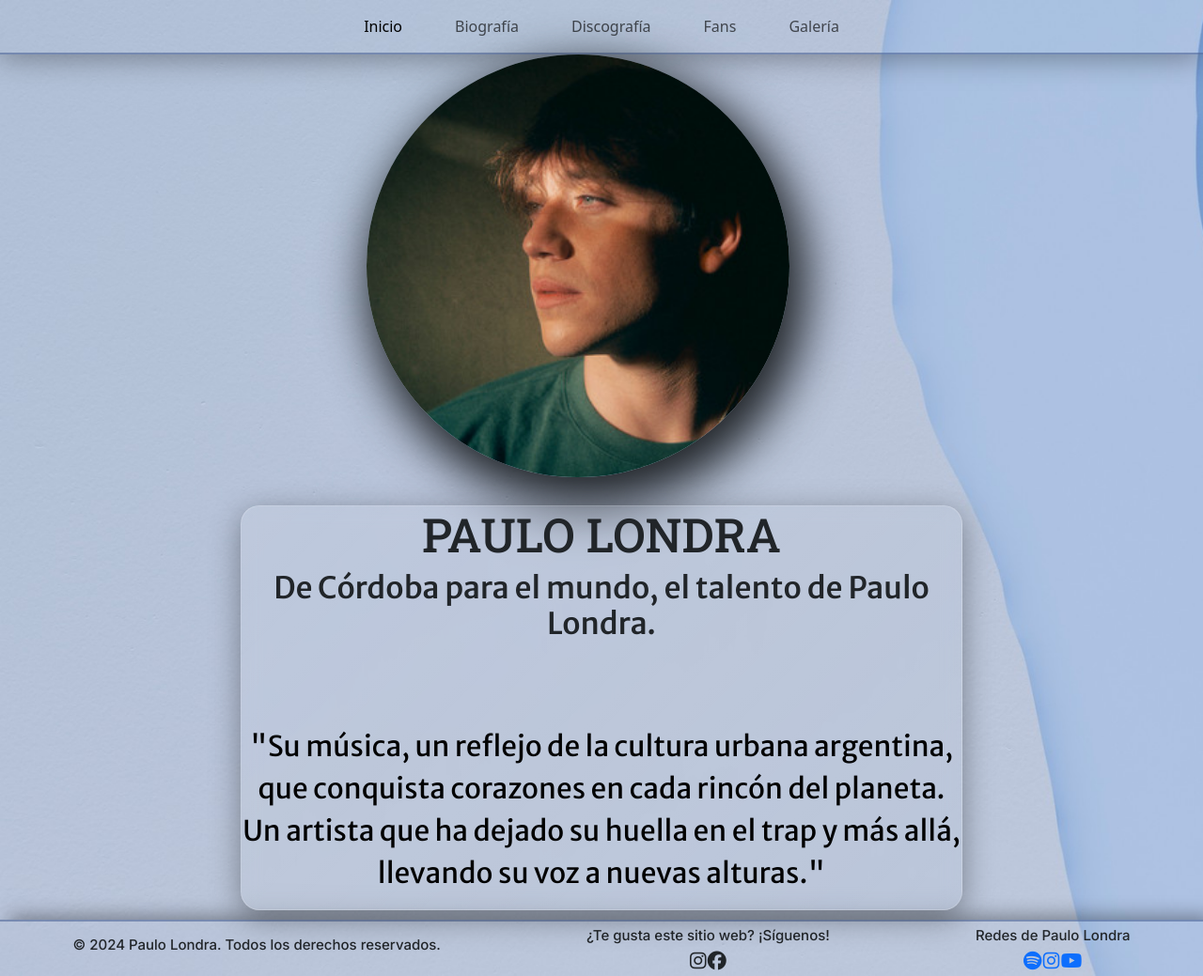
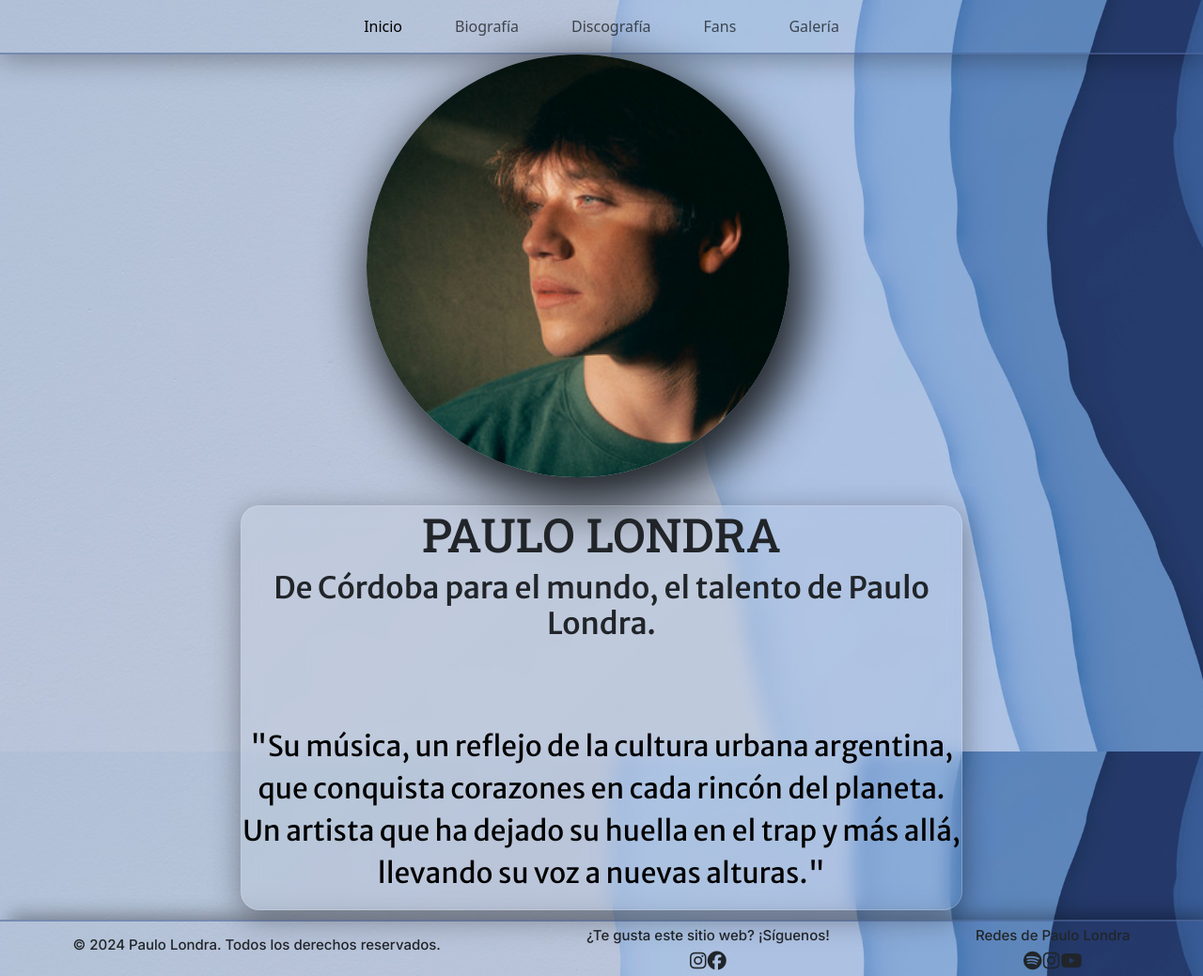
Before and after one commit to DustinHaberthur/Proyecto-Paulo-Londra, a plain HTML site: page index.html in a window 1280 px wide. Shown: the whole page at 94% size. Drawn offline with nearby package versions, Linux system fonts and the light colour scheme.

Commit message:
Cambios en el footer

```diff
--- a/sass/_footer.scss
+++ b/sass/_footer.scss
@@ -18,6 +18,7 @@
 
 #footer i {
     font-size: 20px;
+    color: #212529;
 }
 
 #footer h3 {
--- a/sass/_general.scss
+++ b/sass/_general.scss
@@ -12,6 +12,7 @@
 #body {
     background-image: url(images/background.jpg);
     background-size: cover;
+    background-attachment: fixed
 }
 
 @media screen and (max-width:768px) {
```
Also changed, not shown: style.css, 1 other file.
